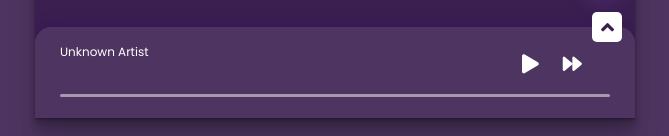
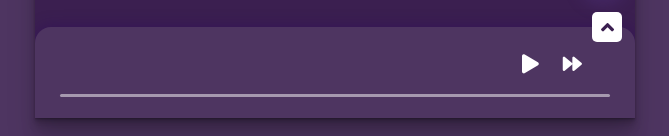
Before and after one commit to MANEESH-P/music-player, a React (Create React App) app: page / in a window 1280 px wide. Shown: the part 607-743 px from the top of the page, without its empty margins (305-974 px from the left). Built offline with nearby package versions, Linux system fonts and the light colour scheme; grey boxes are pictures that could not be loaded.

Commit message:
minor fix

```diff
--- a/src/components/Footer.js
+++ b/src/components/Footer.js
@@ -41,7 +41,7 @@ const Footer = () => {
       <div class="footer--topbar">
         <div class="footer--details">
           <h3>{songs[songId]?.name}</h3>
-          <p>{songDetails.artist ? songDetails.artist : 'Unknown Artist'}</p>
+          <p>{songDetails.artist ? songDetails.artist : ''}</p>
         </div>
 
         <div class="footer--controls">
--- a/src/sass/components/_header.scss
+++ b/src/sass/components/_header.scss
@@ -2,14 +2,14 @@
   position: absolute;
   top: 0;
   left: 0;
-  background: var(--bg-color--primary);
+  background: var(--bg-color--secondary);
   height: 5rem;
   width: 100%;
   border-radius: 0px 0px 45px 0px;
   color: white;
   display: flex;
   align-items: center;
-  box-shadow: 0 0rem 1rem rgba(43, 0, 99, 0.4);
+  box-shadow: -4px -4px 37px 1px rgba(43, 0, 99, 0.5);
   h3 {
     padding: 0px 25px;
   }
```
